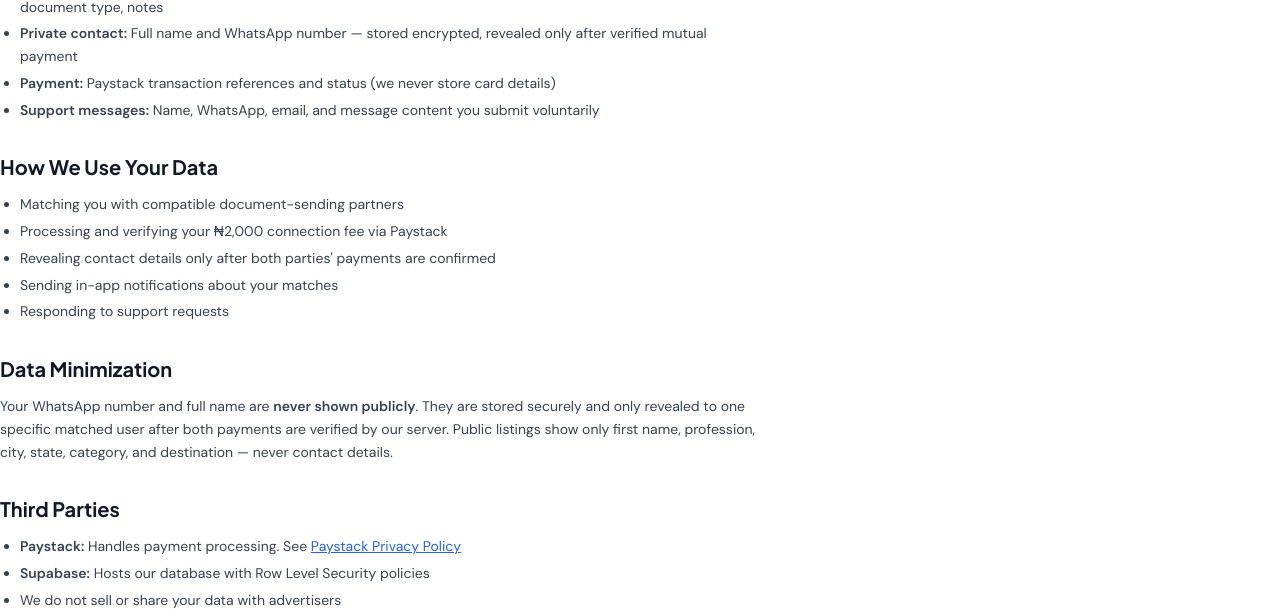
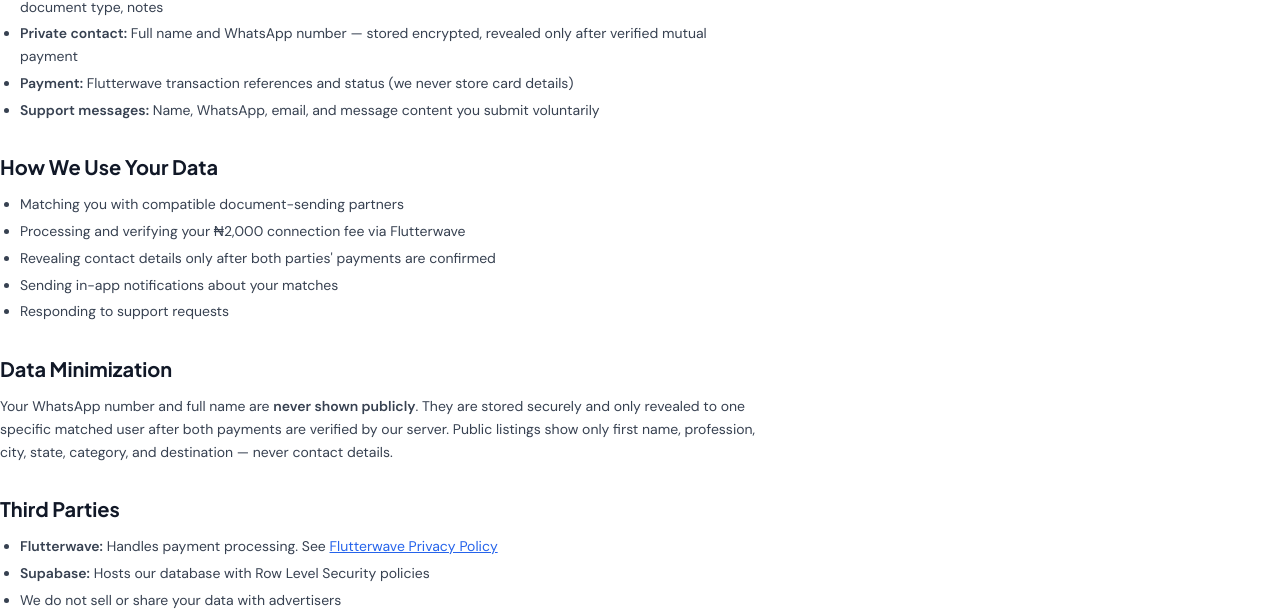
Before and after one commit to Ipinlax/splitsend, a Next.js app: page /privacy in a window 1280 px wide. Shown: the part 331-942 px from the top of the page. Built offline with nearby package versions, Linux system fonts and the light colour scheme; no server answers.

Commit message:
Update page.tsx

```diff
--- a/src/app/privacy/page.tsx
+++ b/src/app/privacy/page.tsx
@@ -24,7 +24,7 @@ export default async function PrivacyPage() {
                 <li><strong>Account:</strong> Email address and optional phone number on signup</li>
                 <li><strong>Request:</strong> First name, profession, location (state/city), destination country, preferred send date, courier preference, document type, notes</li>
                 <li><strong>Private contact:</strong> Full name and WhatsApp number — stored encrypted, revealed only after verified mutual payment</li>
-                <li><strong>Payment:</strong> Paystack transaction references and status (we never store card details)</li>
+                <li><strong>Payment:</strong> Flutterwave transaction references and status (we never store card details)</li>
                 <li><strong>Support messages:</strong> Name, WhatsApp, email, and message content you submit voluntarily</li>
               </ul>
             </section>
@@ -33,7 +33,7 @@ export default async function PrivacyPage() {
               <h2 className="font-display font-bold text-xl text-gray-900 mb-3">How We Use Your Data</h2>
               <ul className="list-disc pl-5 space-y-1">
                 <li>Matching you with compatible document-sending partners</li>
-                <li>Processing and verifying your ₦2,000 connection fee via Paystack</li>
+                <li>Processing and verifying your ₦2,000 connection fee via Flutterwave</li>
                 <li>Revealing contact details only after both parties' payments are confirmed</li>
                 <li>Sending in-app notifications about your matches</li>
                 <li>Responding to support requests</li>
@@ -48,7 +48,7 @@ export default async function PrivacyPage() {
             <section>
               <h2 className="font-display font-bold text-xl text-gray-900 mb-3">Third Parties</h2>
               <ul className="list-disc pl-5 space-y-1">
-                <li><strong>Paystack:</strong> Handles payment processing. See <a href="https://paystack.com/privacy" target="_blank" rel="noopener noreferrer" className="text-blue-600 underline">Paystack Privacy Policy</a></li>
+                <li><strong>Flutterwave:</strong> Handles payment processing. See <a href="https://flutterwave.com/us/privacy-policy" target="_blank" rel="noopener noreferrer" className="text-blue-600 underline">Flutterwave Privacy Policy</a></li>
                 <li><strong>Supabase:</strong> Hosts our database with Row Level Security policies</li>
                 <li>We do not sell or share your data with advertisers</li>
               </ul>
```
